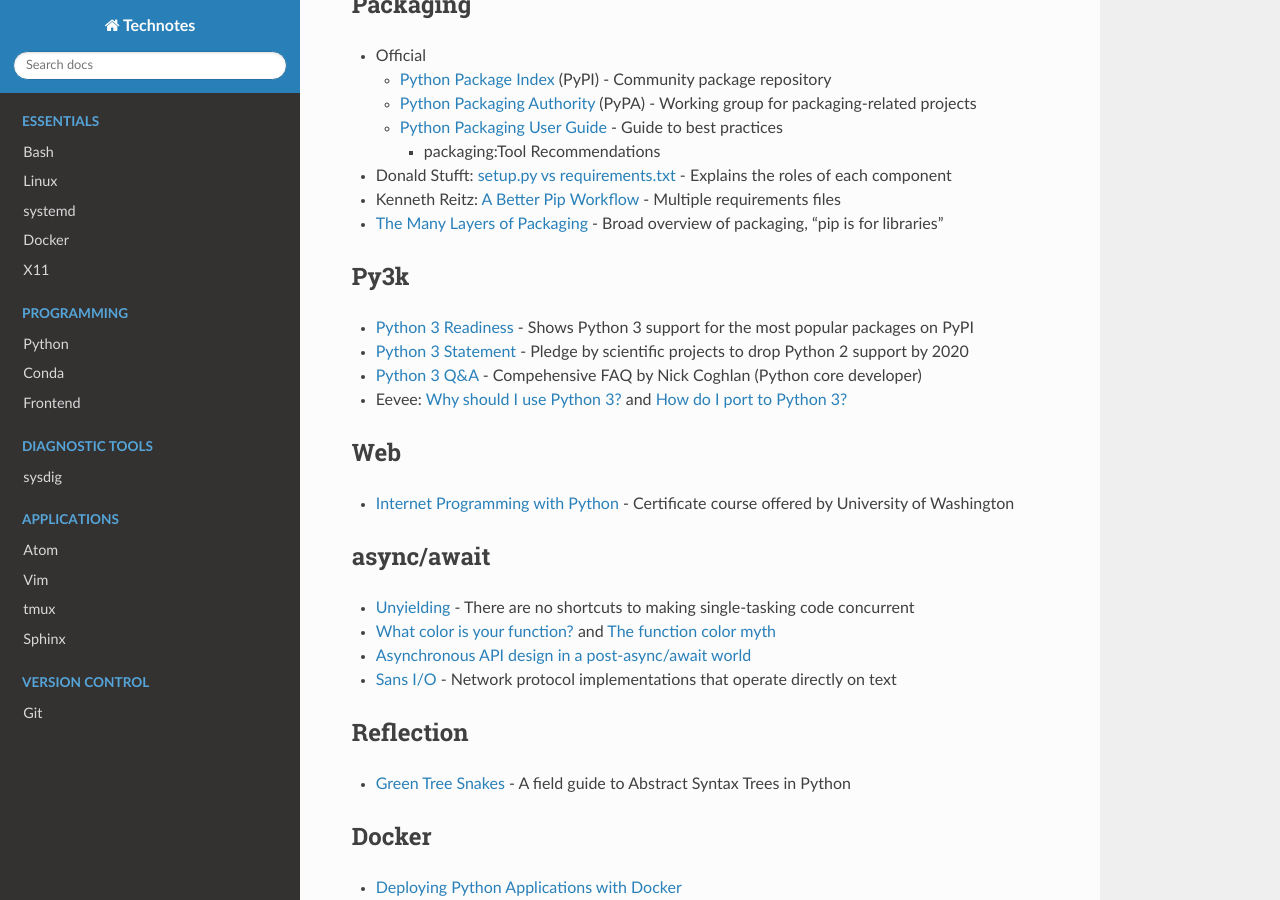
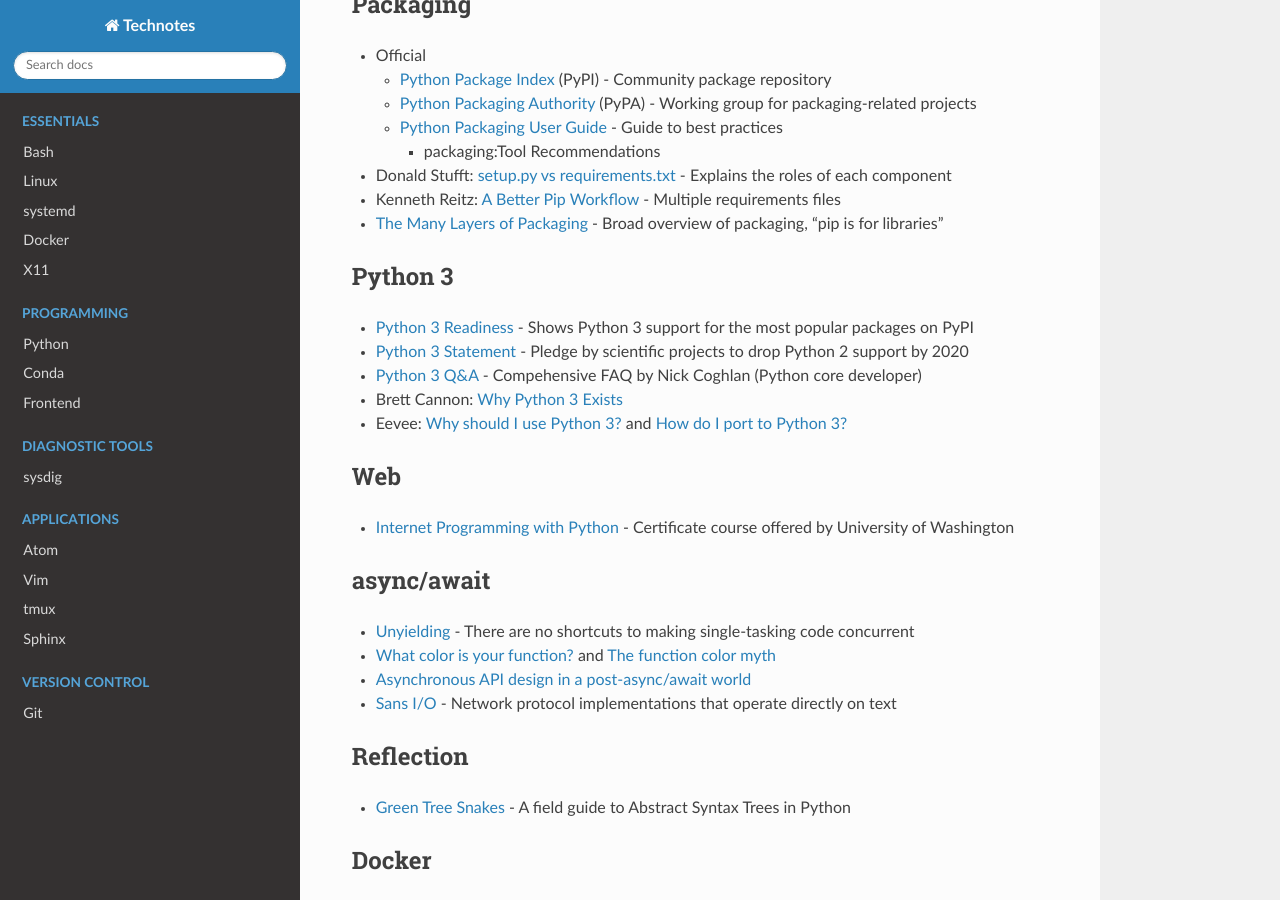
Before and after one commit to heterotopian/technotes, a Sphinx documentation site: the page built from source/python/community.rst, in a window 1280 px wide and 900 px high, scrolled down 396 px. Built offline with Sphinx 7.4.7 and the Read the Docs theme 2.0.0, drawn with Linux system fonts in a browser that asks for light colours.

Commit message:
Add Why Python 3 Exists

```diff
--- a/source/python/community.rst
+++ b/source/python/community.rst
@@ -44,8 +44,8 @@
   Broad overview of packaging, "pip is for libraries"
 
 
-Py3k
-----
+Python 3
+--------
 
 - `Python 3 Readiness <http://py3readiness.org/>`_ -
   Shows Python 3 support for the most popular packages on PyPI
@@ -53,6 +53,8 @@
   Pledge by scientific projects to drop Python 2 support by 2020
 - `Python 3 Q&A <http://python-notes.curiousefficiency.org/en/latest/python3/questions_and_answers.html>`_ -
   Compehensive FAQ by Nick Coghlan (Python core developer)
+- Brett Cannon:
+  `Why Python 3 Exists <https://snarky.ca/why-python-3-exists/>`_
 - Eevee:
   `Why should I use Python 3? <https://eev.ee/blog/2016/07/31/python-faq-why-should-i-use-python-3/>`_ and
   `How do I port to Python 3? <https://eev.ee/blog/2016/07/31/python-faq-how-do-i-port-to-python-3/>`_
```
